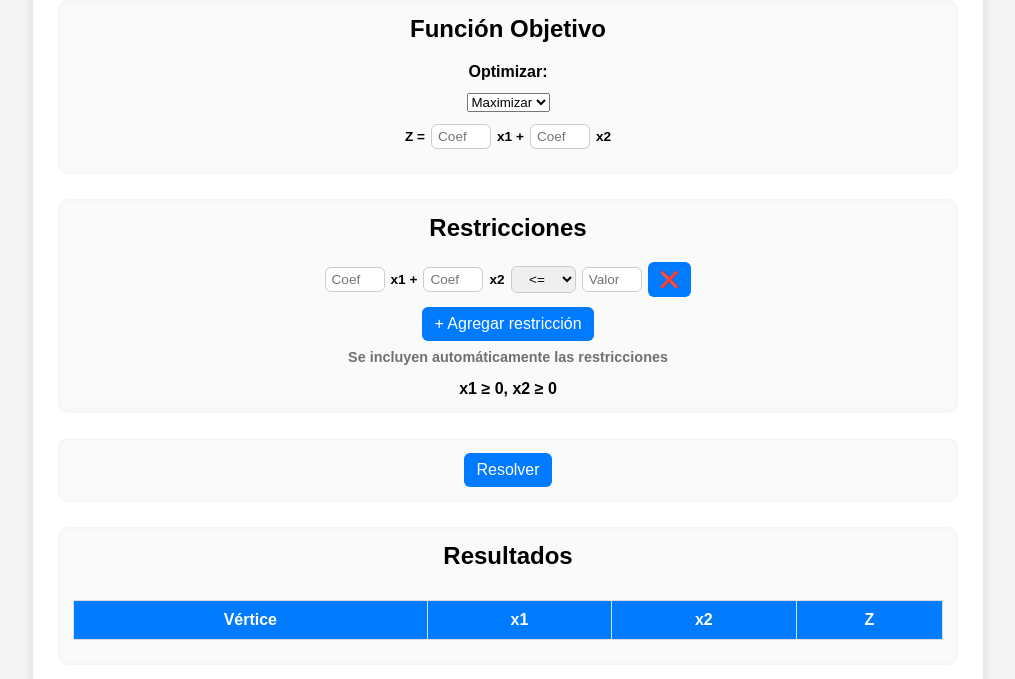
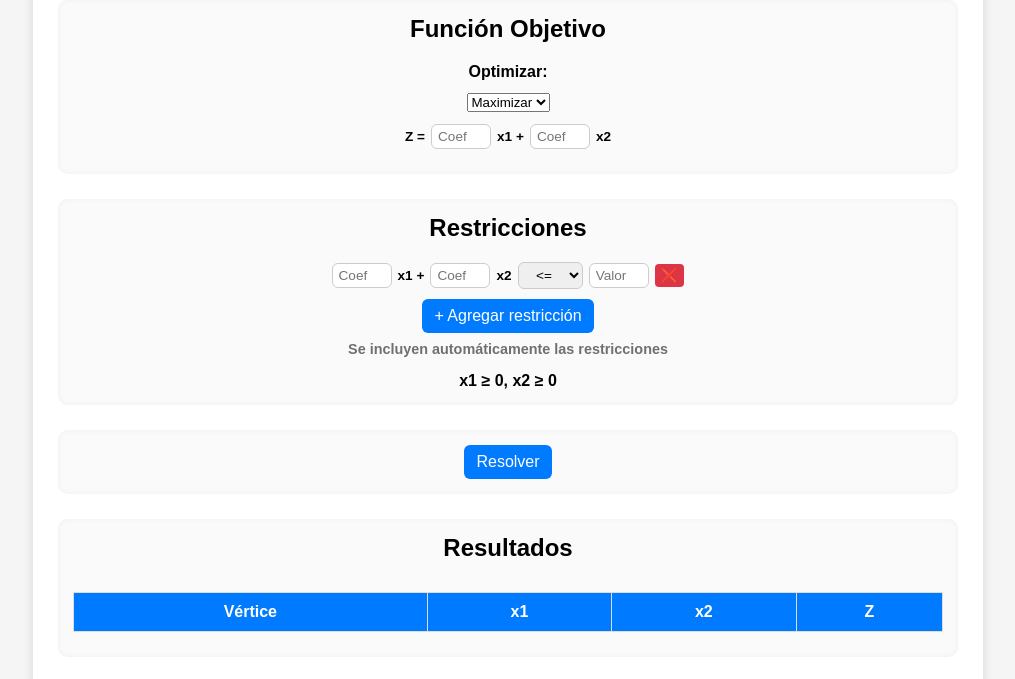
Before and after one commit to Daniel-Bri/Daniel-Bri.github.io, a plain HTML site: page index.html in a window 1280 px wide. Shown: the part 103-782 px from the top of the page, without its empty margins (132-1147 px from the left). Drawn offline with nearby package versions, Linux system fonts and the light colour scheme.

Commit message:
Agregando Boton de quitar restriccion

```diff
--- a/style.css
+++ b/style.css
@@ -201,3 +201,16 @@ h3 {
     padding: 3px;
   }
 }
+.removeConstraint {
+  background: #dc3545;
+  color: white;
+  border: none;
+  border-radius: 4px;
+  padding: 3px 6px;
+  cursor: pointer;
+  font-size: 0.9rem;
+}
+
+.removeConstraint:hover {
+  background: #a71d2a;
+}
```
